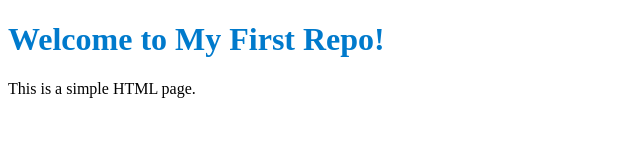
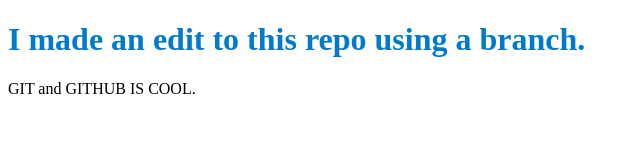
Before and after one commit to FredMoriam/MyNewRepo, a plain HTML site: page index.html in a window 1280 px wide. Shown: the whole page, without its empty margins (0-640 px from the left). Drawn offline with Linux system fonts and the light colour scheme.

Commit message:
feat: change text on page

```diff
--- a/index.html
+++ b/index.html
@@ -6,7 +6,7 @@
     <link rel="stylesheet" href="style.css">
 </head>
 <body>
-    <h1>Welcome to My First Repo!</h1>
-    <p>This is a simple HTML page.</p>
+    <h1>I made an edit to this repo using a branch.</h1>
+    <p>GIT and GITHUB IS COOL.</p>
 </body>
 </html>
```
